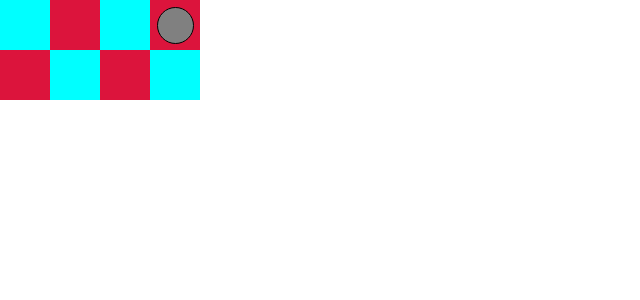
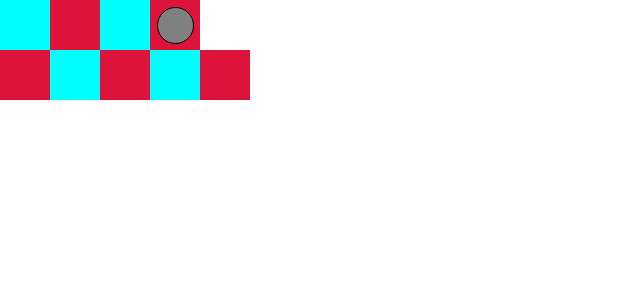
Before and after one commit to macadiz/bomber-guy-react, a React (Create React App) app: page / in a window 1280 px wide. Shown: the top 300 px of the page, without its empty margins (0-640 px from the left). Built offline with nearby package versions, Linux system fonts and the light colour scheme.

Commit message:
Addind smooth movement and removing console log

```diff
--- a/src/App.tsx
+++ b/src/App.tsx
@@ -45,6 +45,10 @@ const defaultMapData = [
         id: 4,
         value: 100,
       },
+      {
+        id: 5,
+        value: 110,
+      },
     ],
   },
 ];
--- a/src/Components/GameObject/GameObject.css
+++ b/src/Components/GameObject/GameObject.css
@@ -5,6 +5,7 @@
     height: 50px;
     align-items: center;
     justify-content: center;
+    transition: 0.2s linear;
 }
 
 .game-object.player {
--- a/src/Components/Player/index.tsx
+++ b/src/Components/Player/index.tsx
@@ -48,8 +48,6 @@ const Player = () => {
       }
     };
 
-    console.log("?", ref);
-
     document.addEventListener("keydown", keyPress);
 
     return () => {
```
